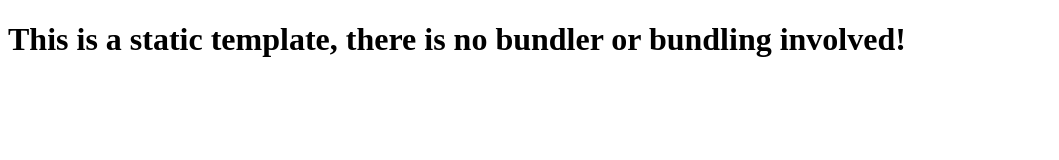
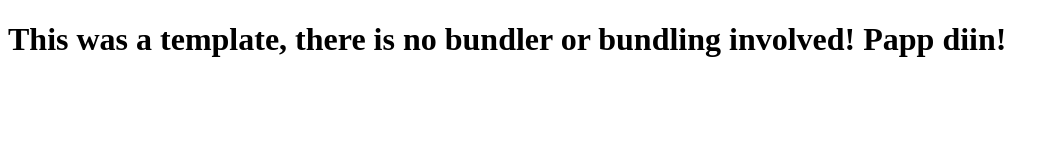
Before and after one commit to maykee9156/kvartett-hemsida, a website: page index.html in a window 1280 px wide. Shown: the whole page, without its empty margins (0-1059 px from the left). Drawn offline with Linux system fonts and the light colour scheme.

Commit message:
Fix wordtext

```diff
--- a/index.html
+++ b/index.html
@@ -1,12 +1,14 @@
 <!DOCTYPE html>
 <html lang="en">
   <head>
-    <meta charset="UTF-8">
-    <meta name="viewport" content="width=device-width, initial-scale=1.0">
-    <meta http-equiv="X-UA-Compatible" content="ie=edge">
+    <meta charset="UTF-8" />
+    <meta name="viewport" content="width=device-width, initial-scale=1.0" />
+    <meta http-equiv="X-UA-Compatible" content="ie=edge" />
     <title>Static Template</title>
   </head>
   <body>
-    <h1>This is a static template, there is no bundler or bundling involved!</h1>
+    <h1>
+      This was a template, there is no bundler or bundling involved! Papp diin!
+    </h1>
   </body>
 </html>
```
